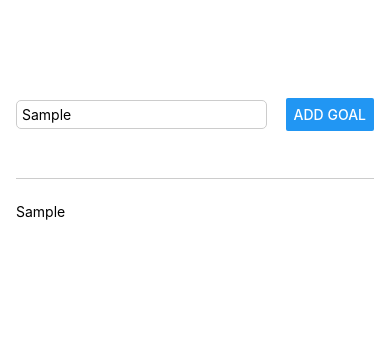
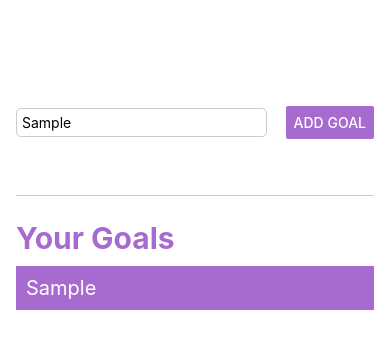
Before and after one commit to neophyte-programmer/helloReactNative, a React Native app: screen / in a window 390 px wide. Both pictures are taken after typing "Sample" into the empty fields and a click on the button "ADD GOAL". Shown: the top 348 px of the page. Built offline with nearby package versions, Linux system fonts and the light colour scheme.

Commit message:
styling list

```diff
--- a/App.js
+++ b/App.js
@@ -28,13 +28,15 @@ export default function App() {
 					style={styles.textInput}
 					onChangeText={goalInputHandler}
 				/>
-				<Button title='Add Goal' onPress={addGoalHandler} />
+				<Button title='Add Goal' onPress={addGoalHandler} color={'#a76bcf'} />
 			</View>
-
+      <View style={styles.goalTitleContainer}>
+        <Text style={styles.goalTitle}>Your Goals</Text>
+      </View>
 			{/* Store The List of Goals here */}
-			<View style={styles.goalContainer}>
+      <View style={styles.goalContainer}>
         {userGoals.map((goal) =>
-          <Text key={goal}>{ goal }</Text>
+          <Text key={goal} style={styles.goalItem}>{ goal }</Text>
         )}
 			</View>
 		</View>
@@ -63,8 +65,26 @@ const styles = StyleSheet.create({
 		borderRadius: 5,
 		marginRight: 5,
 		padding: 5,
-	},
+  },
+  goalTitleContainer: {
+    // flex: 1,
+    marginBottom: 10,
+  },
+  goalTitle: {
+    fontSize: 30,
+    color: '#a76bcf',
+    textAlign: 'left',
+    fontWeight: 'bold',
+  },
 	goalContainer: {
-		flex: 5,
-	},
+		flex: 4,
+  },
+  goalItem: {
+    fontSize: 20,
+    backgroundColor: '#a76bcf',
+    padding: 10,
+    marginBottom: 10,
+    color: '#fff',
+
+  }
 })
```
